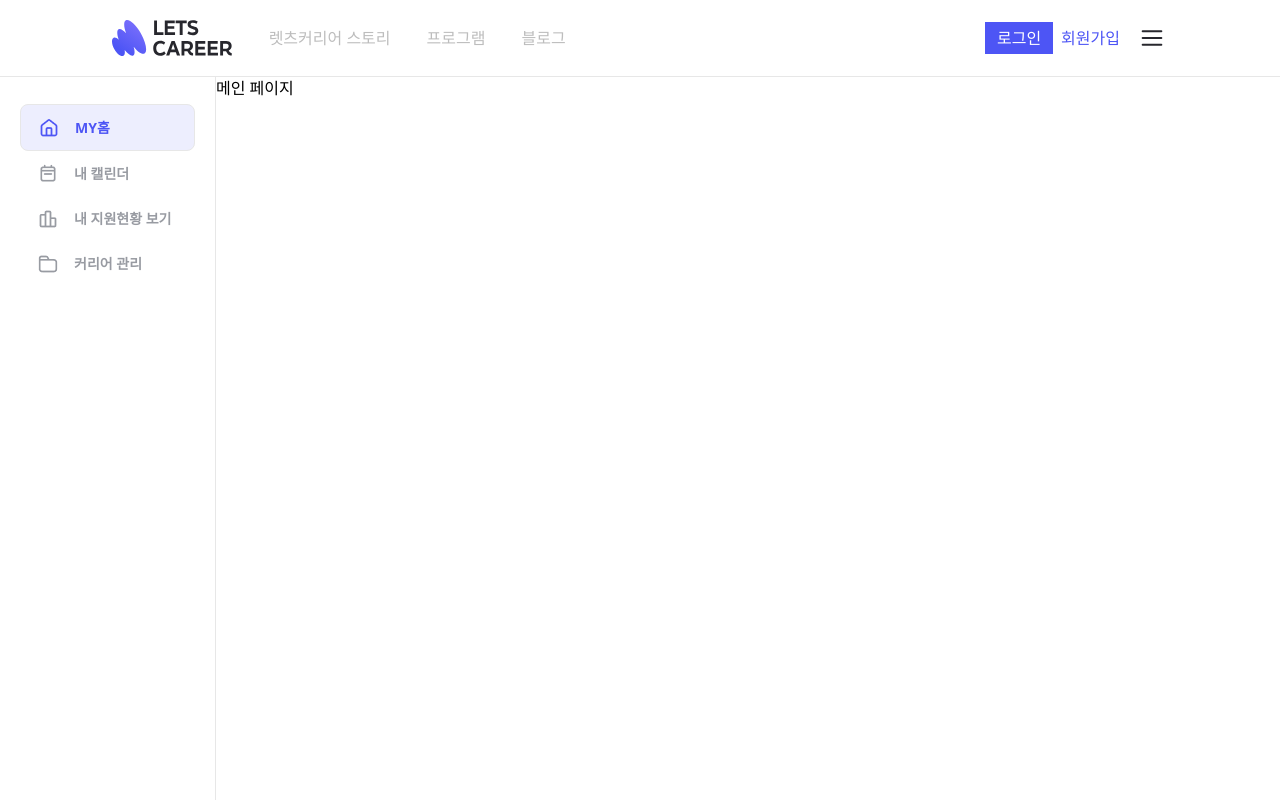
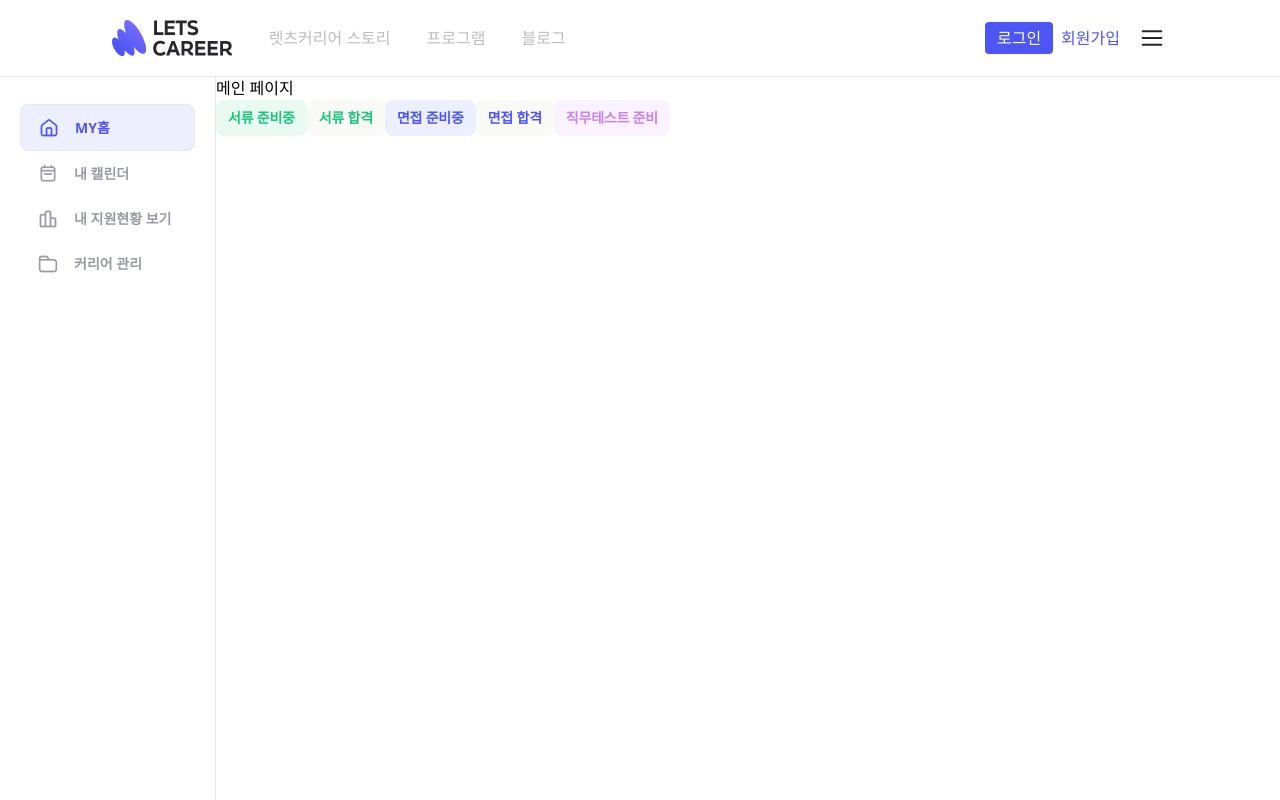
Before and after one commit to Kusitms-30th-LetsCareer-B/LetsCareer-FE, a React (Vite) app: page /home in a window 1280 px wide. Shown: the top 800 px of the page. Built offline with nearby package versions, Linux system fonts and the light colour scheme.

Commit message:
[design] 상태칩 퍼블리싱 구현

```diff
--- /dev/null
+++ b/src/components/chips/DdayChip.tsx
@@ -0,0 +1,7 @@
+function DdayChip() {
+    return (
+        <div className=""></div>
+    );
+};
+
+export default DdayChip;
--- /dev/null
+++ b/src/components/chips/DepartmentChip.tsx
@@ -0,0 +1,7 @@
+function DepartmentChip() {
+    return (
+        <div className="h-[3.75rem] md:h-[4.375rem] lg:h-[4.75rem]"></div>
+    );
+};
+
+export default DepartmentChip;
--- /dev/null
+++ b/src/components/chips/StatusChip.tsx
@@ -0,0 +1,51 @@
+
+
+export const PrepareDocumentwChip = () => {
+    return (
+        <div className="inline-flex items-center justify-center h-[36px] px-[12px] py-[8px] rounded-lg bg-secondary-10">
+            <div className="text-center text-xsmall font-semibold text-secondary-100 leading-20 tracking-[-0.21px]">
+                서류 준비중
+            </div>
+        </div>
+    );
+};
+
+export const PassDocumentChip = () => {
+    return (
+        <div className="inline-flex items-center justify-center h-[36px] px-[12px] py-[8px] rounded-lg bg-neutral-95">
+            <div className="text-center text-xsmall font-semibold text-secondary-100 leading-20 tracking-[-0.21px]">
+                서류 합격
+            </div>
+        </div>
+    );
+};
+
+export const PrepareInterviewChip = () => {
+    return (
+        <div className="inline-flex items-center justify-center h-[36px] px-[12px] py-[8px] rounded-lg bg-primary-10">
+            <div className="text-center text-xsmall font-semibold text-primary-100 leading-20 tracking-[-0.21px]">
+                면접 준비중
+            </div>
+        </div>
+    );
+};
+
+export const PassInterviewChip = () => {
+    return (
+        <div className="inline-flex items-center justify-center h-[36px] px-[12px] py-[8px] rounded-lg bg-neutral-95">
+            <div className="text-center text-xsmall font-semibold text-primary-100 leading-20 tracking-[-0.21px]">
+                면접 합격
+            </div>
+        </div>
+    );
+};
+
+export const JobTestChip = () => {
+    return (
+        <div className="inline-flex items-center justify-center h-[36px] px-[12px] py-[8px] rounded-lg bg-teritory-light">
+            <div className="text-center text-xsmall font-semibold text-teritory-normal leading-20 tracking-[-0.21px]">
+                직무테스트 준비
+            </div>
+        </div>
+    );
+};
--- a/src/pages/Main/MainPage.tsx
+++ b/src/pages/Main/MainPage.tsx
@@ -1,7 +1,14 @@
+import { JobTestChip, PassDocumentChip, PassInterviewChip, PrepareDocumentwChip, PrepareInterviewChip } from "../../components/chips/StatusChip";
+
 function MainPage() {
     return (
         <>
             <h1>메인 페이지</h1>
+            <PrepareDocumentwChip />
+            <PassDocumentChip />
+            <PrepareInterviewChip />
+            <PassInterviewChip />
+            <JobTestChip />
         </>
     )
 }
--- a/tailwind.config.js
+++ b/tailwind.config.js
@@ -48,7 +48,7 @@ export default {
         '20': '20px',
         '18': '18px',
       },
-      rounded: {
+      borderRadius: {
         'xxs': '4px',
         's': '8px',
       },
@@ -84,22 +84,23 @@ export default {
           0:  '#FFFFFF',
         },
 
-        tertiary: {
-          normal: '#CB81F2',
+        teritory: {
+          'light': '#FBF2FF',
+          'normal': '#CB81F2',
         },
 
         fourth: {
-          normal: '#FFC700',
+          'normal': '#FFC700',
         },
 
         point: {
-          normal: '#DAFF7C',
+          'normal': '#DAFF7C',
         },
 
         system: {
-          positive_green: '#1BC47D',
-          positive_blue: '#5177FF',
-          error: '#F64E39',
+          'positive_green': '#1BC47D',
+          'positive_blue': '#5177FF',
+          'error': '#F64E39',
         },
 
         neutral: {
```
